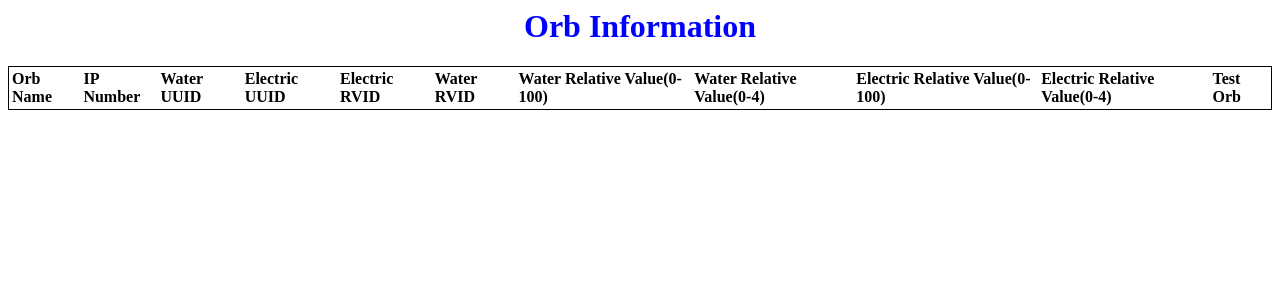
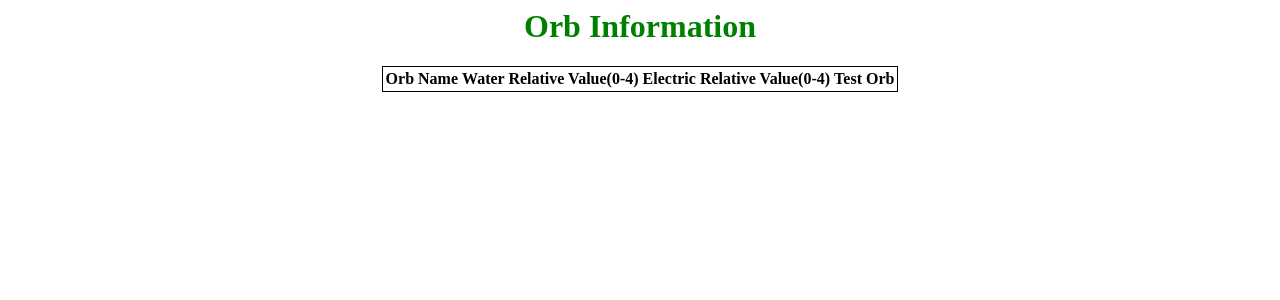
Before and after one commit to EnvironmentalDashboard/OrbsStatus, a PHP site: page / in a window 1280 px wide. Shown: the top 300 px of the page. Run offline with PHP 8.4, Linux system fonts and the light colour scheme; data that the repository does not hold is empty; a stand-in replaces the project's code that opens the database connection.

Commit message:
orb redirect fixed

```diff
--- a/index.php
+++ b/index.php
@@ -9,19 +9,19 @@ try {
 catch (PDOException $e) { die($e->getMessage()); }
 
 ?>
-<h1 style="color: Blue; text-align: center;"> Orb Information</h1>
+<h1 style="color: Green; text-align: center;"> Orb Information</h1>
 
 <p><table align="center" style="border: 1px solid black; ">
-  <tr style="text-align:left;">
+  <tr>
     <th>Orb Name</th>
-    <th>IP Number</th>
+    <!-- <th>IP Number</th>
     <th>Water UUID</th>
     <th>Electric UUID</th>
     <th>Electric RVID</th>
     <th>Water RVID</th>
-    <th>Water Relative Value(0-100)</th>
+    <th>Water Relative Value(0-100)</th> -->
     <th>Water Relative Value(0-4)</th>
-    <th>Electric Relative Value(0-100)</th>
+    <!-- <th>Electric Relative Value(0-100)</th> -->
     <th>Electric Relative Value(0-4)</th>
     <th>Test Orb</th>
 
@@ -49,7 +49,7 @@ catch (PDOException $e) { die($e->getMessage()); }
 
   <tr>
     <td><?php echo $row['name'] ?></td>
-    <td><?php echo $row['inet_ntoa(ip)'] ?></td>
+    <!-- <td><?php echo $row['inet_ntoa(ip)'] ?></td>
     <td><?php echo $row['water_uuid']
     ?></td>
     <td><?php echo $row['elec_uuid']
@@ -57,7 +57,7 @@ catch (PDOException $e) { die($e->getMessage()); }
     ?></td>
     <td><?php echo $row['elec_rvid'] ?></td>
     <td><?php echo $row['water_rvid'] ?></td>
-    <td><?php echo $waterrel?></td>
+    <td><?php echo $waterrel?></td> -->
     <td><?php if($wgone){
       echo "N/A";
     }
@@ -66,7 +66,7 @@ catch (PDOException $e) { die($e->getMessage()); }
     }
     ?></td>
 
-<td><?php echo $elecrel?></td>
+<!-- <td><?php echo $elecrel?></td> -->
 <td><?php if($egone){
   echo "N/A";
 }
--- a/update.php
+++ b/update.php
@@ -1,6 +1,8 @@
+<?php
+header('Location:index.php');
+  ?>
 <html>
 <body>
-
   <?php
   $ipuse = $_POST["change"];
   require 'db.php';
@@ -13,7 +15,7 @@
   catch (PDOException $e) { die($e->getMessage()); }
   $updatetest='UPDATE orbs SET testing=1 WHERE ip="'.$ipuse.'"';;
   $db->query($updatetest);
+  //header('Location:index.php');
   ?>
-
 </body>
 </html>
```
